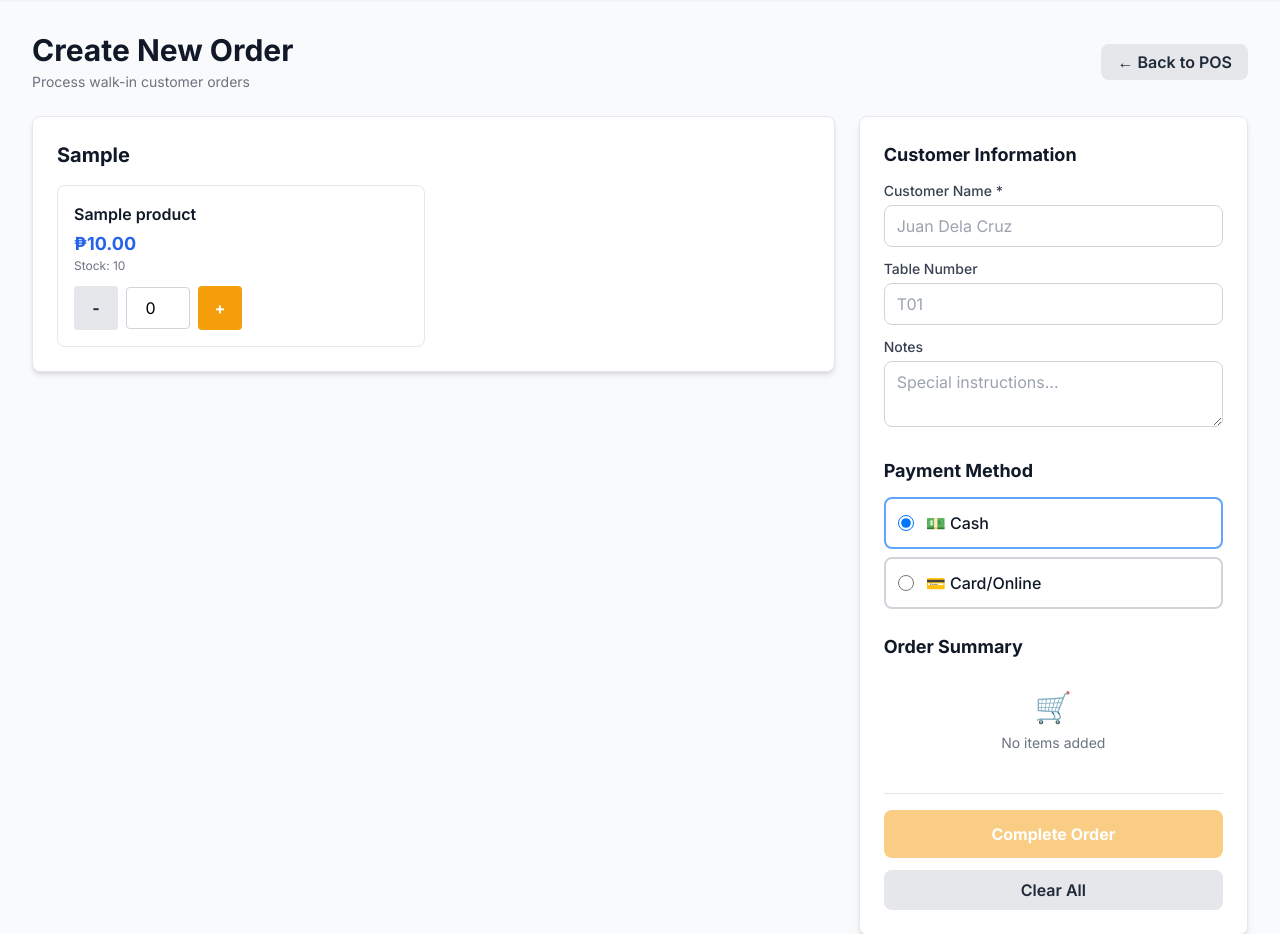
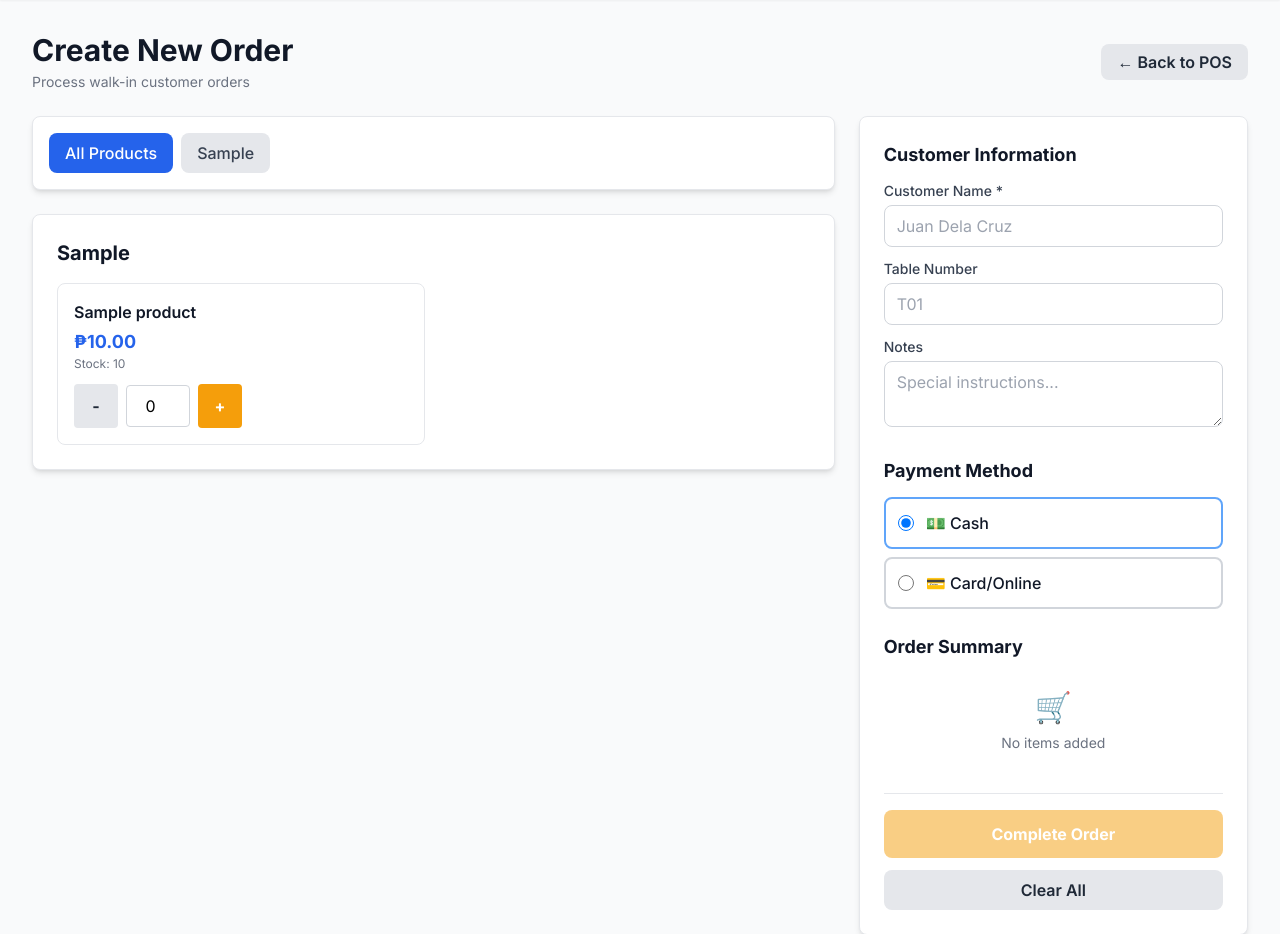
Before and after one commit to property360-2/FJC-Pizza, a Django app: page /orders/pos/create/ in a window 1280 px wide. Shown: the part 65-999 px from the top of the page. Run offline with Django 5.2, Linux system fonts and the light colour scheme; a user stored in the database is signed in; tables that the repository leaves empty hold one stand-in row (values such as "Sample post"); one stand-in notice (Sample message) is shown; some libraries are stand-ins or nearby versions.

Commit message:
feat: Add category filter buttons to POS order creation
- Add category filter buttons for easier product browsing
- Implement filterCategory() JavaScript function to show/hide product sections
- Update button active states with visual feedback (blue for active, gray for inactive)
- Support "All Products" view and individual category filtering
- Improve UX for cashiers processing orders by reducing scroll time

```diff
--- a/sales_inventory_system/templates/orders/pos_create.html
+++ b/sales_inventory_system/templates/orders/pos_create.html
@@ -23,9 +23,27 @@
         <div class="grid grid-cols-1 lg:grid-cols-3 gap-6">
             <!-- Product Selection -->
             <div class="lg:col-span-2 space-y-6">
+                <!-- Category Filter Buttons -->
+                <div class="bg-white rounded-lg shadow-md border border-gray-200 p-4">
+                    <div class="flex flex-wrap gap-2">
+                        <button type="button" onclick="filterCategory('all')"
+                                class="category-btn active px-4 py-2 rounded-lg font-medium transition bg-fjc-blue-600 text-white"
+                                data-category="all">
+                            All Products
+                        </button>
+                        {% for category in products_by_category.keys %}
+                        <button type="button" onclick="filterCategory('{{ category|slugify }}')"
+                                class="category-btn px-4 py-2 rounded-lg font-medium transition bg-gray-200 text-gray-700 hover:bg-gray-300"
+                                data-category="{{ category|slugify }}">
+                            {{ category }}
+                        </button>
+                        {% endfor %}
+                    </div>
+                </div>
+
                 <!-- Products by Category -->
                 {% for category, products_list in products_by_category.items %}
-                <div class="bg-white rounded-lg shadow-md border border-gray-200 p-6">
+                <div class="category-section bg-white rounded-lg shadow-md border border-gray-200 p-6" data-category="{{ category|slugify }}" id="category-{{ category|slugify }}">
                     <h2 class="text-xl font-bold text-gray-900 mb-4">{{ category }}</h2>
                     <div class="grid grid-cols-1 md:grid-cols-2 gap-4">
                         {% for product in products_list %}
@@ -223,6 +241,42 @@ function clearCart() {
     updateCart();
 }
 
+// Category filter functionality
+function filterCategory(categorySlug) {
+    // Get all category sections and buttons
+    const sections = document.querySelectorAll('.category-section');
+    const buttons = document.querySelectorAll('.category-btn');
+
+    // Update button active states
+    buttons.forEach(btn => {
+        const btnCategory = btn.dataset.category;
+        if (btnCategory === categorySlug) {
+            btn.classList.remove('bg-gray-200', 'text-gray-700', 'hover:bg-gray-300');
+            btn.classList.add('bg-fjc-blue-600', 'text-white', 'active');
+        } else {
+            btn.classList.remove('bg-fjc-blue-600', 'text-white', 'active');
+            btn.classList.add('bg-gray-200', 'text-gray-700', 'hover:bg-gray-300');
+        }
+    });
+
+    // Show/hide sections based on selected category
+    if (categorySlug === 'all') {
+        // Show all sections
+        sections.forEach(section => {
+            section.classList.remove('hidden');
+        });
+    } else {
+        // Show only selected category
+        sections.forEach(section => {
+            if (section.dataset.category === categorySlug) {
+                section.classList.remove('hidden');
+            } else {
+                section.classList.add('hidden');
+            }
+        });
+    }
+}
+
 // Initialize cart on page load
 document.addEventListener('DOMContentLoaded', function() {
     updateCart();
```
